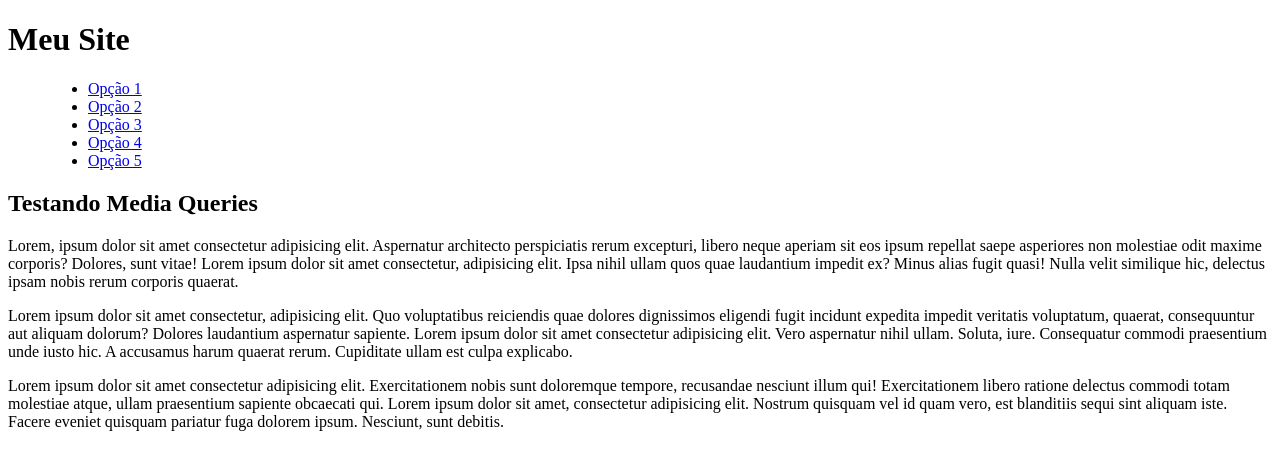
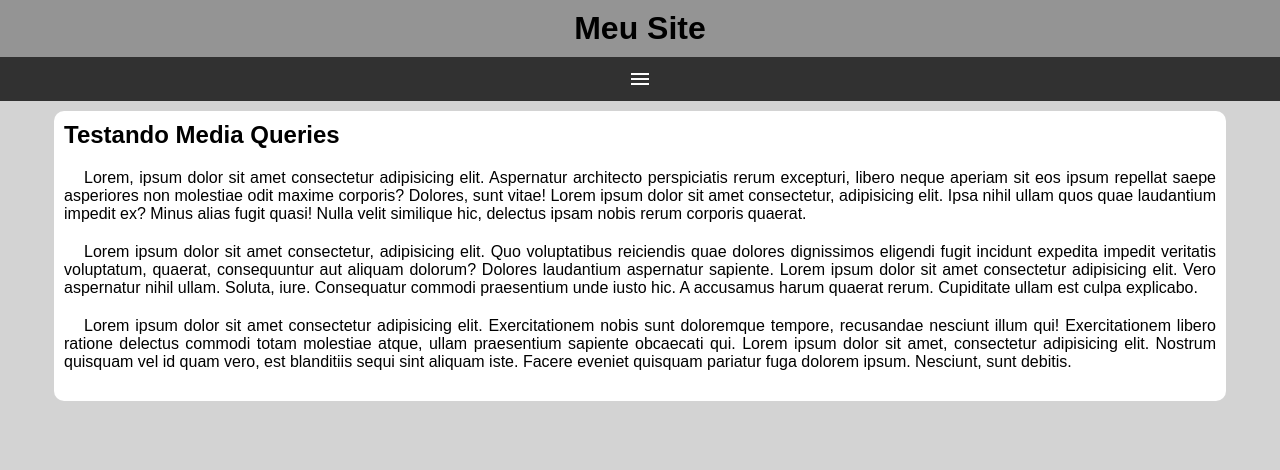
Before and after one commit to jusguilherme/html-css, a plain HTML site: page Exercícios/ex026/mq005/index.html in a window 1280 px wide. Drawn offline with Linux system fonts and the light colour scheme.

Commit message:
exercicio 26 005 mq

```diff
--- a/Exercícios/ex026/mq005/estilos/style.css
+++ b/Exercícios/ex026/mq005/estilos/style.css
@@ -1 +1,76 @@
 @charset "UTF-8";
+
+* {
+    font-family: Arial, Helvetica, sans-serif;
+
+    margin: 0px;
+    padding: 0px;
+}
+
+body, html {
+    background-color: lightgray;
+}
+
+header {
+    background-color: rgb(148, 148, 148);
+}
+
+header > h1 {
+    padding: 10px;
+    text-align: center;
+}
+
+span#burguer {
+    background-color: rgb(49, 49, 49);
+    color: white;
+    display: block;
+    text-align: center;
+    padding: 10px;
+    cursor: pointer;
+}
+
+span#burguer:hover {
+    background-color: white;
+    color: black;
+}
+
+menu {
+    display: none;
+}
+
+menu > ul {
+    list-style-type: none;
+}
+
+menu > ul > li > a {
+    display: block;
+    padding: 10px;
+    text-decoration: none;
+    text-align: center;
+    background-color: rgb(87, 87, 87);
+    color: white;
+    border-top: 2px solid gray;
+}
+
+menu > ul > li > a:hover {
+    background-color: gray;
+}
+
+main {
+    width: 90vw;
+    background-color: white;
+    margin: auto;
+    margin-top: 10px;
+    padding: 10px;
+    border-radius: 10px;
+}
+
+article > h2 {
+    padding-bottom: 20px;
+}
+
+article > p {
+    text-align: justify;
+    margin-bottom: 20px;
+    text-indent: 20px;
+}
--- a/Exercícios/ex026/mq005/index.html
+++ b/Exercícios/ex026/mq005/index.html
@@ -4,12 +4,14 @@
     <meta charset="UTF-8">
     <meta name="viewport" content="width=device-width, initial-scale=1.0">
     <title>Media Query</title>
+    <link href="https://fonts.googleapis.com/icon?family=Material+Icons" rel="stylesheet">
     <link rel="stylesheet" href="estilos/style.css">
 </head>
 <body>
     <header>
         <h1>Meu Site</h1>
-        <menu>
+        <span id="burguer" class="material-icons" onclick="clickMenu()">menu</span>
+        <menu id="itens">
             <ul>
                 <li><a href="#">Opção 1</a></li>
                 <li><a href="#">Opção 2</a></li>
@@ -29,5 +31,14 @@
             <p>Lorem ipsum dolor sit amet consectetur adipisicing elit. Exercitationem nobis sunt doloremque tempore, recusandae nesciunt illum qui! Exercitationem libero ratione delectus commodi totam molestiae atque, ullam praesentium sapiente obcaecati qui. Lorem ipsum dolor sit amet, consectetur adipisicing elit. Nostrum quisquam vel id quam vero, est blanditiis sequi sint aliquam iste. Facere eveniet quisquam pariatur fuga dolorem ipsum. Nesciunt, sunt debitis.</p>
         </article>
     </main>
+    <script>
+        function clickMenu () {
+            if (itens.style.display == 'block') {
+                itens.style.display = 'none'
+            } else {
+               itens.style.display = 'block'
+            }
+        }
+    </script>
 </body>
 </html>
```
